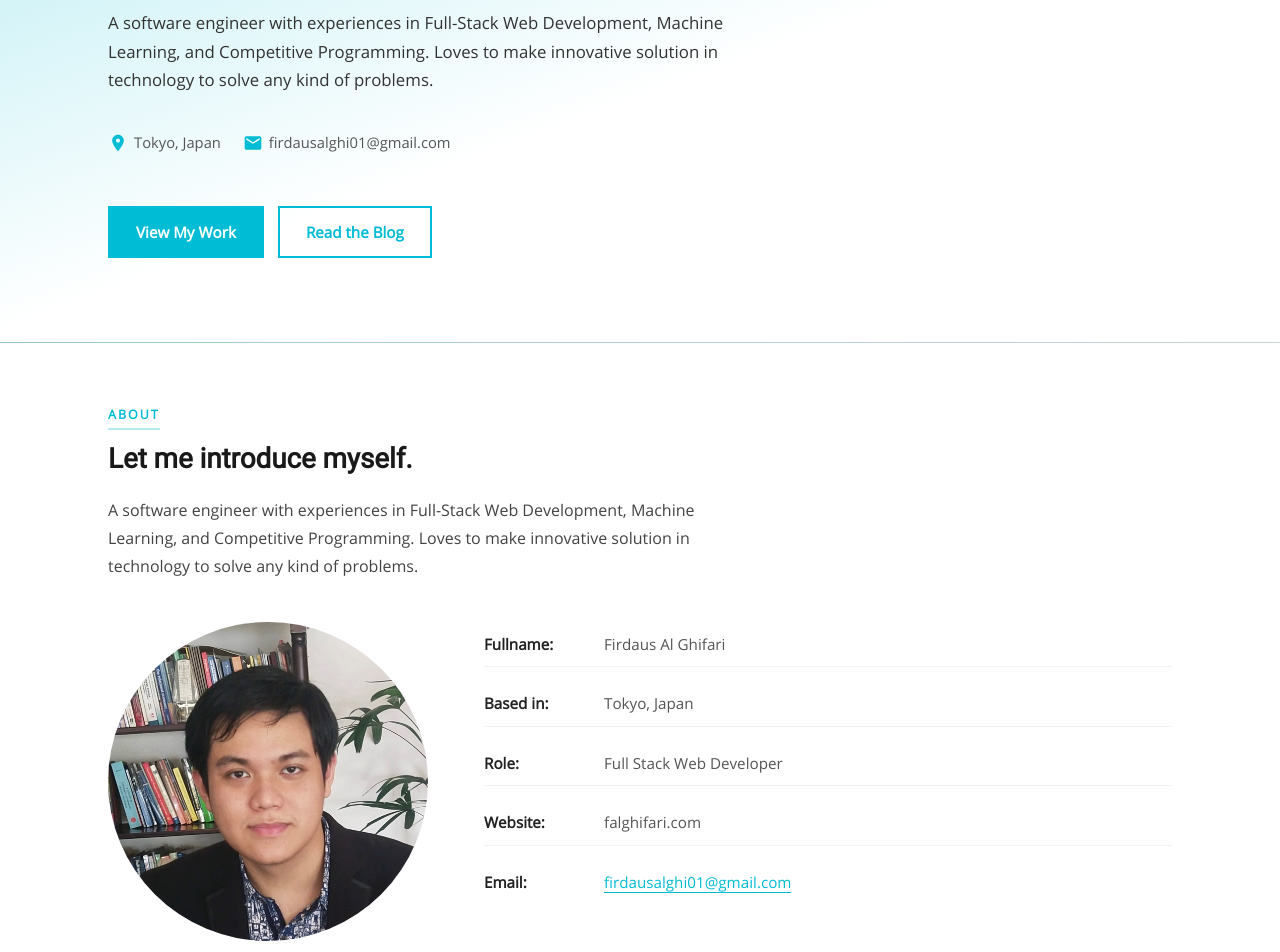
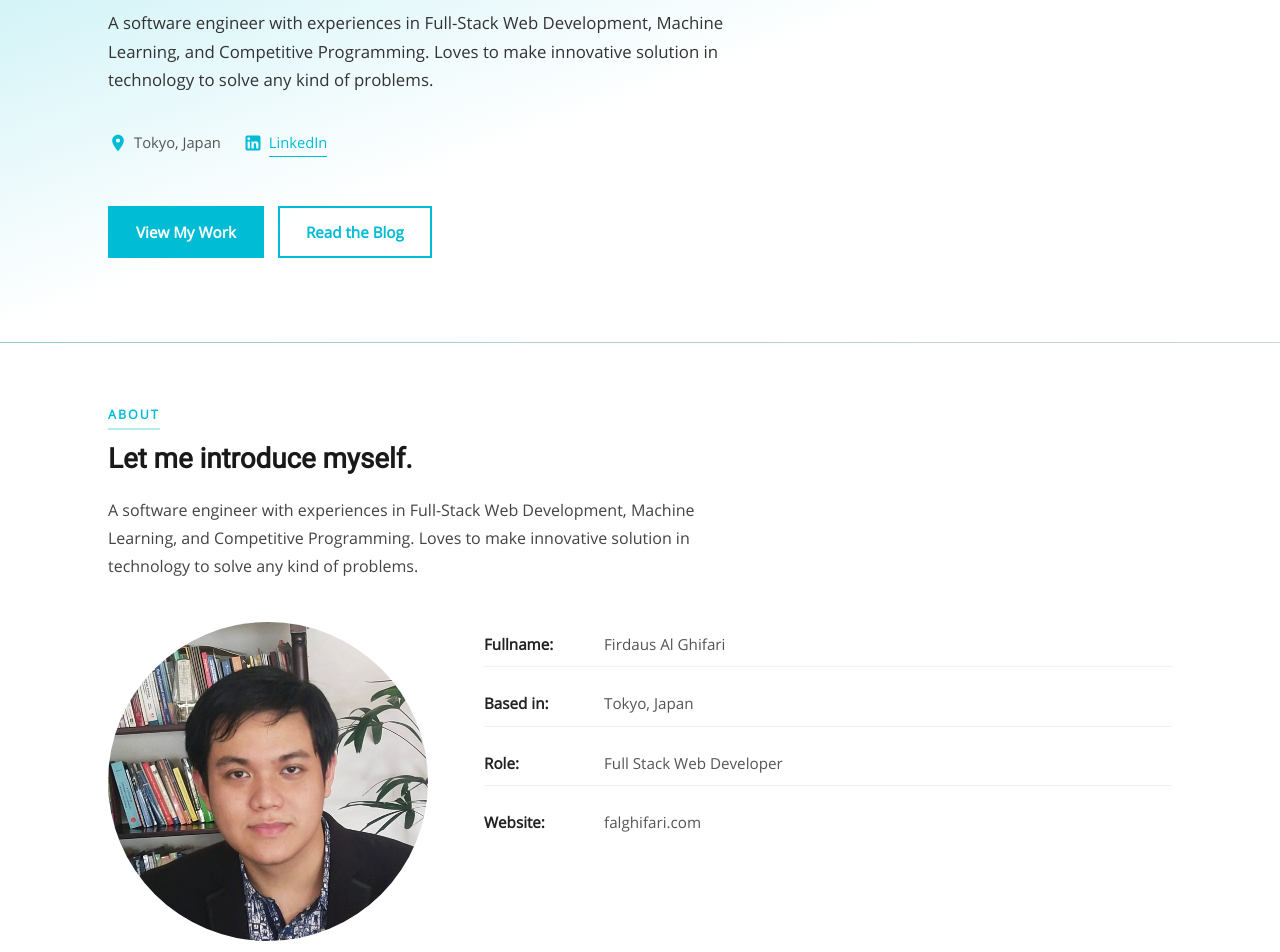
Before and after one commit to falghi/tech-blog, a Gatsby site: page / in a window 1280 px wide. Shown: the part 580-1532 px from the top of the page. Built offline with nearby package versions, Linux system fonts and the light colour scheme; Gatsby itself is replaced by a stand-in of ours; some packages are replaced by stand-ins of ours; what clean-css would draw is missing.

Commit message:
refactor: drop email and non-LinkedIn social links
Contact details are now LinkedIn, GitHub, and Medium only. The email
address was published on the hero, the about info list, the contact
section, and the CTA button, so removing it touches several components.

Also replaced the instagram:* Open Graph clone tags in the SEO component
with standard twitter:card tags. Those tags only affect how a link
previews on Instagram, and they were pulling the social.instagram handle
from siteMetadata purely for that purpose. siteMetadata no longer needs
an instagram key, and the icon registry drops the now-unused Instagram,
Twitter, and Email icons.

The contact section leads with LinkedIn and points at GitHub for code,
since LinkedIn is the primary channel for inquiries.

```diff
--- a/content/portfolio/profile.js
+++ b/content/portfolio/profile.js
@@ -6,27 +6,21 @@ export const profile = {
   initials: "FA",
   roles: ["Full Stack Web Developer", "Software Engineer"],
   location: "Tokyo, Japan",
-  email: "firdausalghi01@gmail.com",
   summary:
     "A software engineer with experiences in Full-Stack Web Development, Machine Learning, and Competitive Programming. Loves to make innovative solution in technology to solve any kind of problems.",
+  // LinkedIn is the primary point of contact, so it leads.
   social: [
-    { name: "GitHub", to: "https://github.com/falghi", icon: "github" },
     {
       name: "LinkedIn",
       to: "https://www.linkedin.com/in/alghi",
       icon: "linkedin",
     },
-    {
-      name: "Instagram",
-      to: "https://www.instagram.com/alghi01/",
-      icon: "instagram",
-    },
+    { name: "GitHub", to: "https://github.com/falghi", icon: "github" },
     {
       name: "Medium",
       to: "https://medium.com/@firdaus.alghifari",
       icon: "medium",
     },
-    { name: "Twitter", to: "https://twitter.com/alghihere", icon: "twitter" },
   ],
 }
 
--- a/gatsby-config.js
+++ b/gatsby-config.js
@@ -146,7 +146,6 @@ module.exports = {
     description: `Firdaus Al Ghifari is a software engineer working on full-stack web development, machine learning, and distributed systems. This is where he writes about it.`,
     siteUrl: process.env.GATSBY_SITE_URL || `https://blog.falghifari.com`,
     social: {
-      instagram: `alghi01`,
       github: `falghi`,
       linkedin: `alghi`,
     },
--- a/src/components/Footer/index.js
+++ b/src/components/Footer/index.js
@@ -59,9 +59,8 @@ const StyledFooter = styled.footer`
 `
 
 const socialLinks = [
+  { name: "LinkedIn", to: "https://www.linkedin.com/in/alghi" },
   { name: "GitHub", to: "https://github.com/falghi" },
-  { name: "LinkedIn", to: "https://www.linkedin.com/in/alghi" },
-  { name: "Instagram", to: "https://www.instagram.com/alghi01/" },
   { name: "Medium", to: "https://medium.com/@firdaus.alghifari" },
 ]
 
--- a/src/components/Icons/index.js
+++ b/src/components/Icons/index.js
@@ -1,9 +1,6 @@
 import React from "react"
 import GitHubIcon from "@material-ui/icons/GitHub"
 import LinkedInIcon from "@material-ui/icons/LinkedIn"
-import InstagramIcon from "@material-ui/icons/Instagram"
-import TwitterIcon from "@material-ui/icons/Twitter"
-import EmailIcon from "@material-ui/icons/Email"
 import LocationOnIcon from "@material-ui/icons/LocationOn"
 import WorkOutlineIcon from "@material-ui/icons/WorkOutline"
 import SchoolIcon from "@material-ui/icons/School"
@@ -31,10 +28,7 @@ export const MediumIcon = props => (
 const registry = {
   github: GitHubIcon,
   linkedin: LinkedInIcon,
-  instagram: InstagramIcon,
-  twitter: TwitterIcon,
   medium: MediumIcon,
-  email: EmailIcon,
   location: LocationOnIcon,
   work: WorkOutlineIcon,
   school: SchoolIcon,
--- a/src/components/Portfolio/About.js
+++ b/src/components/Portfolio/About.js
@@ -11,7 +11,6 @@ const About = ({ portrait, profile }) => {
     { label: "Based in", value: profile.location },
     { label: "Role", value: profile.roles[0] },
     { label: "Website", value: "falghifari.com" },
-    { label: "Email", value: profile.email, href: `mailto:${profile.email}` },
   ]
 
   return (
--- a/src/components/Portfolio/Contact.js
+++ b/src/components/Portfolio/Contact.js
@@ -5,23 +5,25 @@ import { Icon } from "../Icons"
 import { ContactSection, CtaButtonFilled } from "./styles"
 
 const Contact = ({ profile }) => {
+  const [linkedin] = profile.social
+
   const cards = [
+    {
+      icon: "linkedin",
+      title: "Get in touch",
+      body: "LinkedIn is the best way to reach me",
+      href: linkedin.to,
+    },
+    {
+      icon: "github",
+      title: "See my code",
+      body: "Open source work and side projects",
+      href: profile.social.find(s => s.icon === "github").to,
+    },
     {
       icon: "location",
       title: "Where to find me",
       body: profile.location,
-    },
-    {
-      icon: "email",
-      title: "Email me at",
-      body: profile.email,
-      href: `mailto:${profile.email}`,
-    },
-    {
-      icon: "linkedin",
-      title: "Reach me at",
-      body: "LinkedIn, Instagram",
-      href: profile.social.find(s => s.icon === "linkedin").to,
     },
   ]
 
@@ -52,7 +54,7 @@ const Contact = ({ profile }) => {
                 className="contact-card"
                 key={title}
                 href={href}
-                target={href.startsWith("mailto:") ? undefined : "_blank"}
+                target="_blank"
                 rel="noopener noreferrer"
               >
                 {inner}
@@ -66,8 +68,8 @@ const Contact = ({ profile }) => {
         </div>
 
         <div style={{ marginTop: "2rem" }}>
-          <CtaButtonFilled href={`mailto:${profile.email}`}>
-            Send me an email
+          <CtaButtonFilled href={linkedin.to} target="_blank" rel="noopener noreferrer">
+            Connect on LinkedIn
           </CtaButtonFilled>
         </div>
       </div>
--- a/src/components/Portfolio/Hero.js
+++ b/src/components/Portfolio/Hero.js
@@ -28,8 +28,14 @@ const Hero = ({ profile }) => {
             {profile.location}
           </span>
           <span>
-            <Icon name="email" fontSize="small" />
-            {profile.email}
+            <Icon name="linkedin" fontSize="small" />
+            <a
+              href={profile.social[0].to}
+              target="_blank"
+              rel="noopener noreferrer"
+            >
+              {profile.social[0].name}
+            </a>
           </span>
         </div>
 
--- a/src/components/seo.js
+++ b/src/components/seo.js
@@ -18,9 +18,6 @@
           siteMetadata {
             title
             description
-            social {
-              instagram
-            }
           }
         }
       }
@@ -54,19 +51,15 @@
           content: `website`,
         },
         {
-          name: `instagram:card`,
+          name: `twitter:card`,
           content: `summary`,
         },
         {
-          name: `instagram:creator`,
-          content: site.siteMetadata.social.instagram,
-        },
-        {
-          name: `instagram:title`,
+          name: `twitter:title`,
           content: title,
         },
         {
-          name: `instagram:description`,
+          name: `twitter:description`,
           content: metaDescription,
         },
       ].concat(meta)}
```
